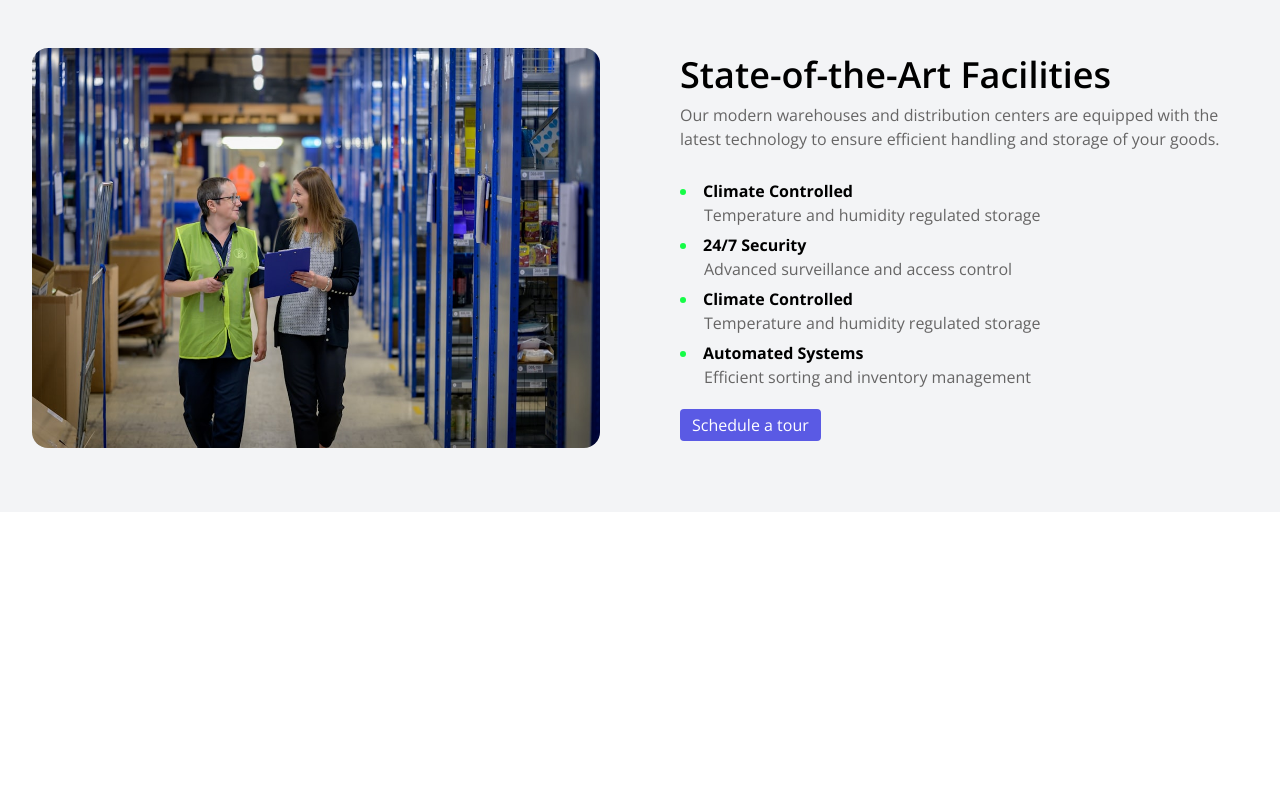
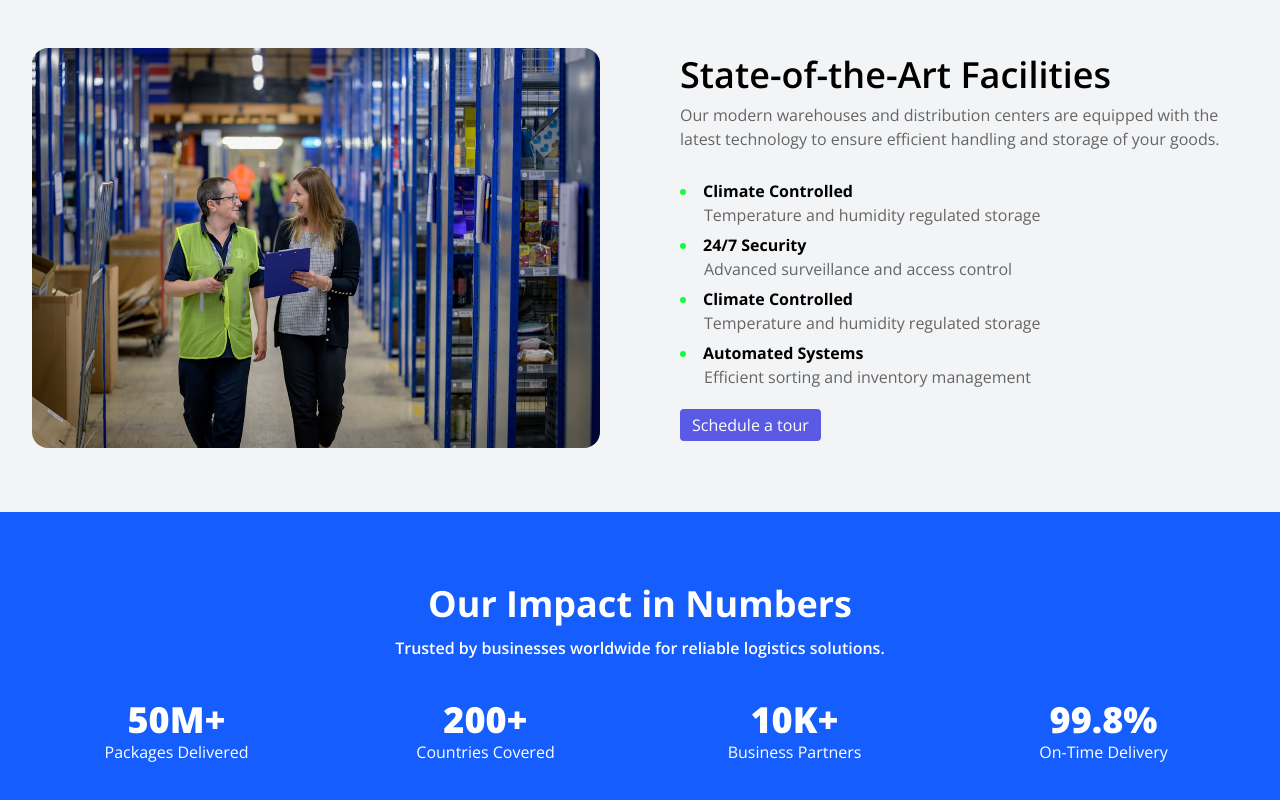
Before and after one commit to sammy-flare/Logistics-React, a React (Vite) app: page / in a window 1280 px wide. Shown: the part 2680-3480 px from the top of the page. Before the commit the page ends 3192 px from the top, so only its background shows below. Built offline with nearby package versions, Linux system fonts and the light colour scheme.

Commit message:
Added Impact

```diff
--- a/src/App.jsx
+++ b/src/App.jsx
@@ -5,6 +5,7 @@ import Objectives from './components/Objectives'
 import Track from './components/Track'
 import Services from './components/Services'
 import Facility from './components/Facility'
+import Impact from './components/Impact'
 const App = () => {
   return (
     <div>
@@ -14,6 +15,7 @@ const App = () => {
       <Track />
       <Services />
       <Facility />
+      <Impact />
     </div>
   )
 }
--- /dev/null
+++ b/src/components/Impact.jsx
@@ -0,0 +1,31 @@
+import React from 'react'
+
+const Impact = () => {
+  return (
+    <div className='bg-impbg py-16 px-8 font-sans'>
+        <h2  className='text-4xl text-white font-bold text-center mt-2 mb-3'>Our Impact in Numbers</h2>
+        <p className=' text-white font-semibold text-center'>Trusted by businesses worldwide for reliable logistics solutions.</p>
+
+        <div className='grid grid-cols-4 gap-5 mt-10 text-center text-white'>
+            <div className='text-center'>
+                <h2 className='text-4xl font-extrabold'>50M+</h2>
+                <p>Packages Delivered</p>
+            </div>
+            <div className='text-center'>
+                <h2 className='text-4xl font-extrabold'>200+</h2>
+                <p>Countries Covered</p>
+            </div>
+            <div className='text-center'>
+                <h2 className='text-4xl font-extrabold'>10K+</h2>
+                <p>Business Partners</p>
+            </div>
+            <div className='text-center'>
+                <h2 className='text-4xl font-extrabold'>99.8%</h2>
+                <p>On-Time Delivery</p>
+            </div>
+        </div>
+    </div>
+  )
+}
+
+export default Impact
--- a/src/index.css
+++ b/src/index.css
@@ -9,4 +9,5 @@
   --color-p1text: #1519fc;
   --color-p1bg: #dbeafe;
   --color-limarker: #15fc47;
+  --color-impbg: #155dfc;
 }
```
